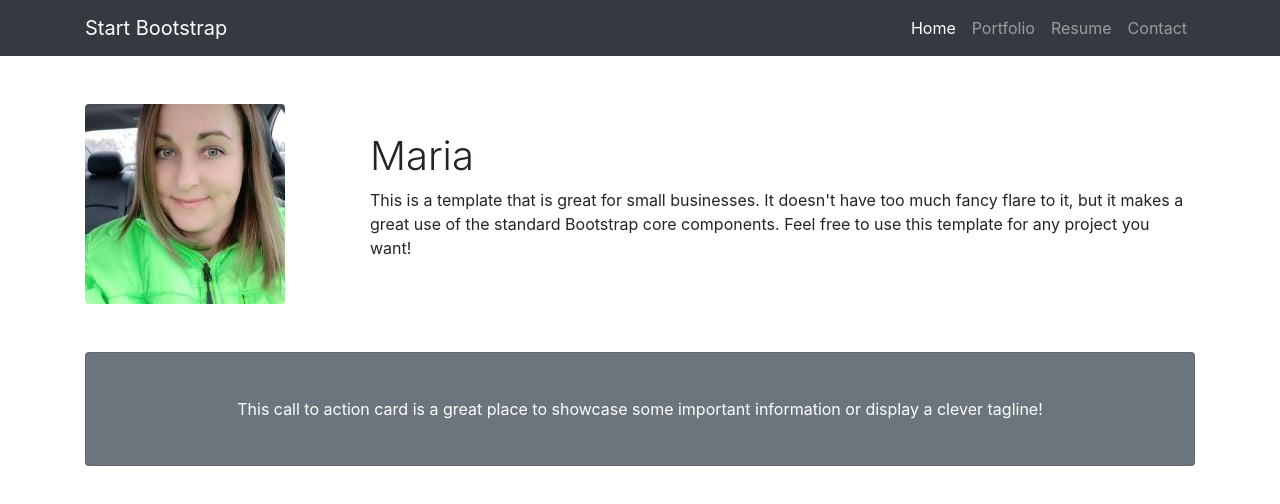
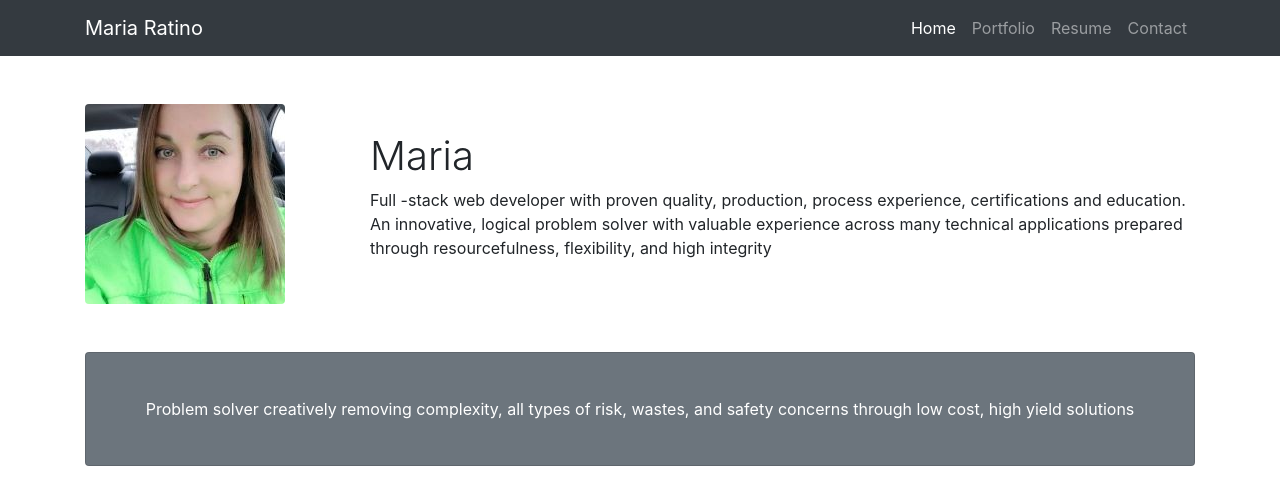
Before and after one commit to mlratino/mlratino-Jan_2020, a website: page index.html in a window 1280 px wide. Drawn offline with Linux system fonts and the light colour scheme.

Commit message:
update resume and begin stying

```diff
--- a/index.html
+++ b/index.html
@@ -23,7 +23,9 @@
   <!-- Navigation -->
   <nav class="navbar navbar-expand-lg navbar-dark bg-dark fixed-top">
     <div class="container">
-      <a class="navbar-brand" href="#">Start Bootstrap</a>
+      <a class="navbar-brand" href="#">Maria Ratino </a>
+
+
       <button class="navbar-toggler" type="button" data-toggle="collapse" data-target="#navbarResponsive" aria-controls="navbarResponsive" aria-expanded="false" aria-label="Toggle navigation">
         <span class="navbar-toggler-icon"></span>
       </button>
@@ -59,7 +61,8 @@
       <!-- /.col-lg-8 -->
       <div class="col-lg-9">
         <h1 class="font-weight-light">Maria</h1>
-        <p>This is a template that is great for small businesses. It doesn't have too much fancy flare to it, but it makes a great use of the standard Bootstrap core components. Feel free to use this template for any project you want!</p>
+        <p>Full -stack web developer with proven quality, production, process experience, certifications and education. An innovative, logical problem solver with valuable experience across many technical applications prepared through resourcefulness, flexibility, and high integrity
+         </p>
         <!-- <a class="btn btn-primary" href="#">Call to Action!</a> -->
         <!-- button for later use -->
       </div>
@@ -70,6 +73,6 @@
     <!-- Call to Action Well -->
     <div class="card text-white bg-secondary my-5 py-4 text-center">
       <div class="card-body">
-        <p class="text-white m-0">This call to action card is a great place to showcase some important information or display a clever tagline!</p>
+        <p class="text-white m-0">Problem solver creatively removing complexity, all types of risk, wastes, and safety concerns through low cost, high yield solutions</p>
       </div>
     </div>
```
Also changed, not shown: contactPage.html (+3 -0 lines), resume.html (+2 -0 lines).
